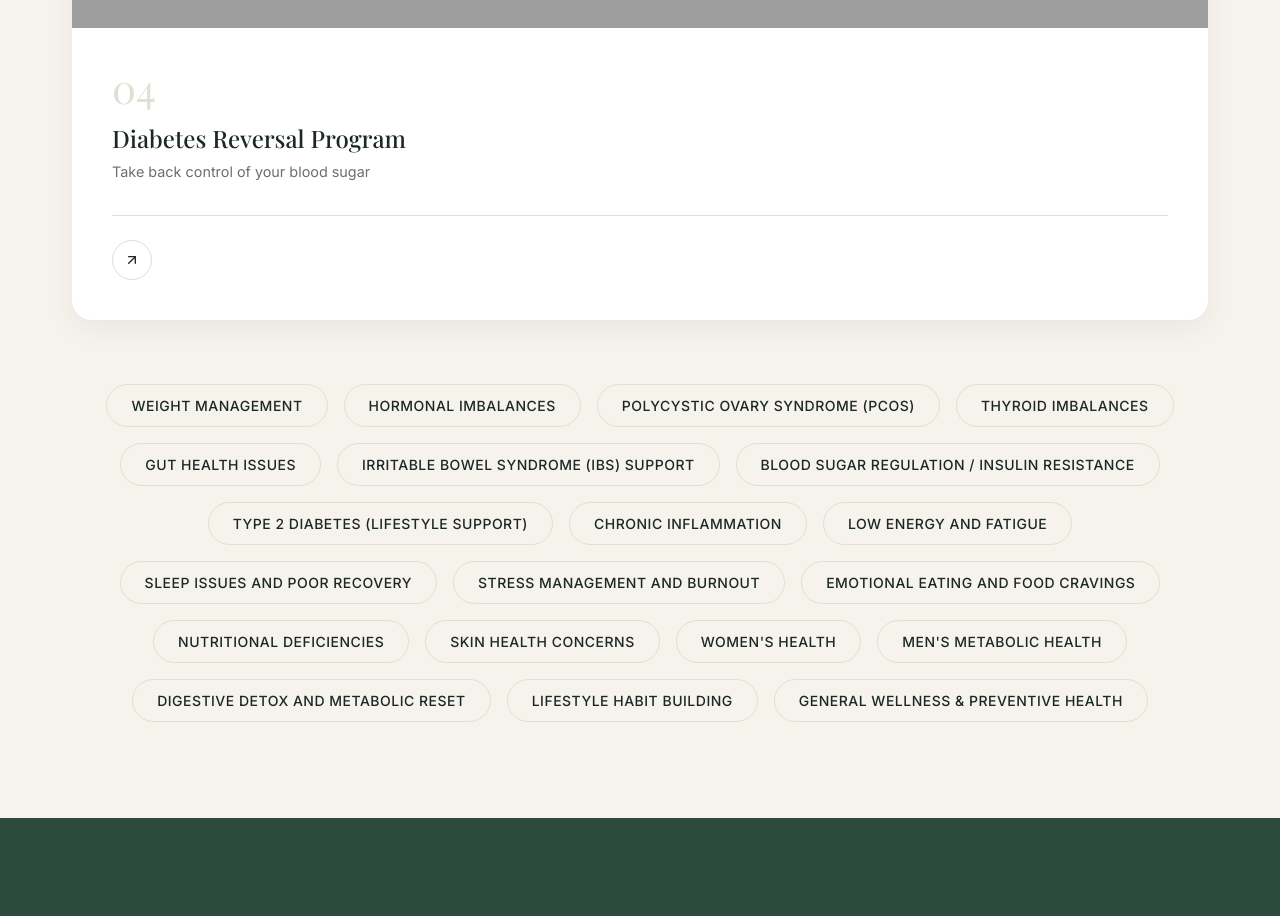
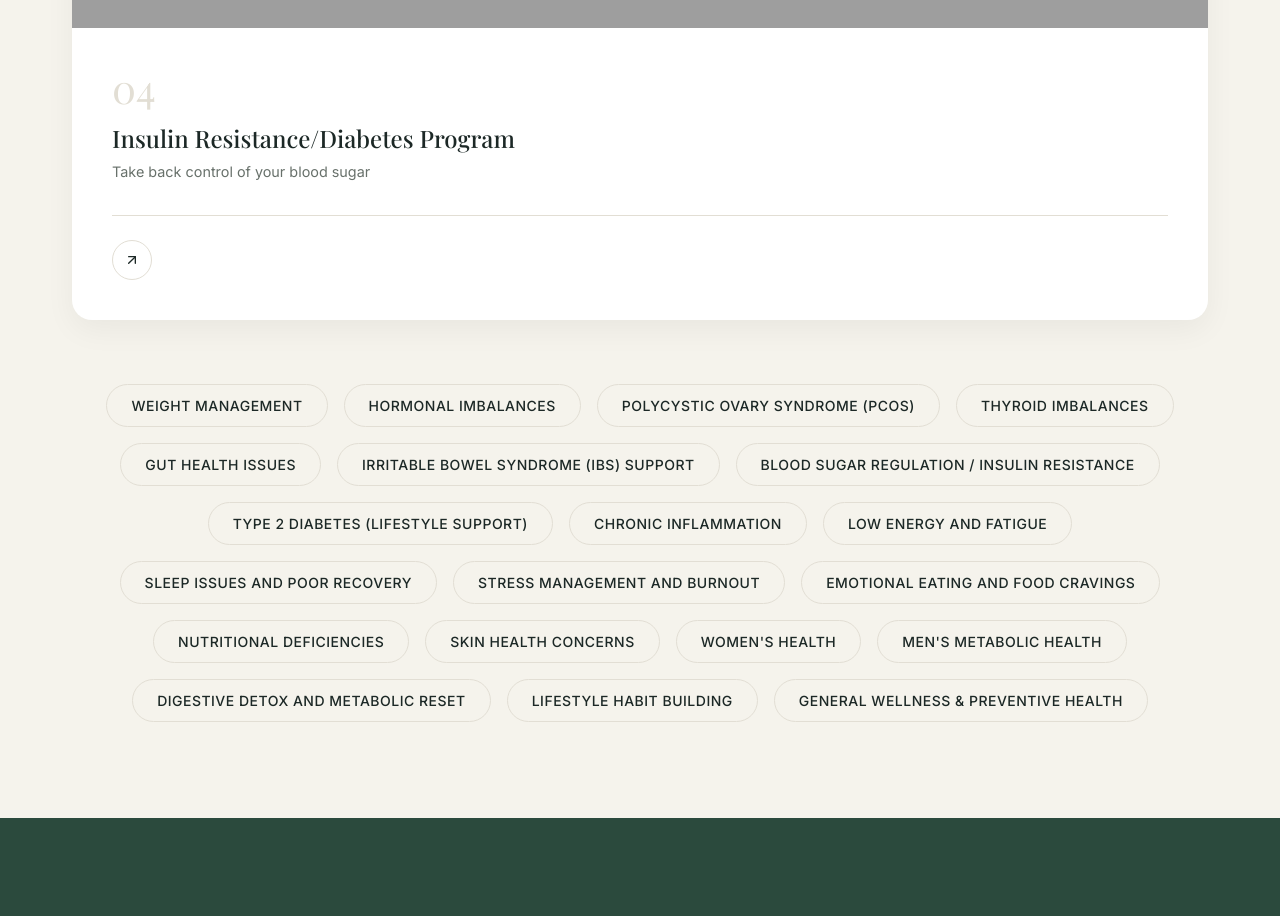
Before and after one commit to jithindevoffice-hue/nutrition-websie, a React (Vite) app: page / in a window 1280 px wide. Shown: the part 4600-5516 px from the top of the page. Built offline with nearby package versions, Linux system fonts and the light colour scheme; grey boxes are pictures that could not be loaded; a web font is replaced by a local one.

Commit message:
refactor: update Diabetes Reversal Program title to Insulin Resistance/Diabetes Program

```diff
--- a/src/components/ProgramsSection.tsx
+++ b/src/components/ProgramsSection.tsx
@@ -127,7 +127,7 @@ export const ProgramsSection = () => {
                         </div>
                         <div className={styles.cardContentLight}>
                             <span className={styles.cardNumberLight}>04</span>
-                            <h3 className={styles.cardTitleDark}>Diabetes Reversal Program</h3>
+                            <h3 className={styles.cardTitleDark}>Insulin Resistance/Diabetes Program</h3>
                             <p className={styles.cardDescDark}>Take back control of your blood sugar</p>
 
                             <div className={styles.cardFooterLight}>
```
